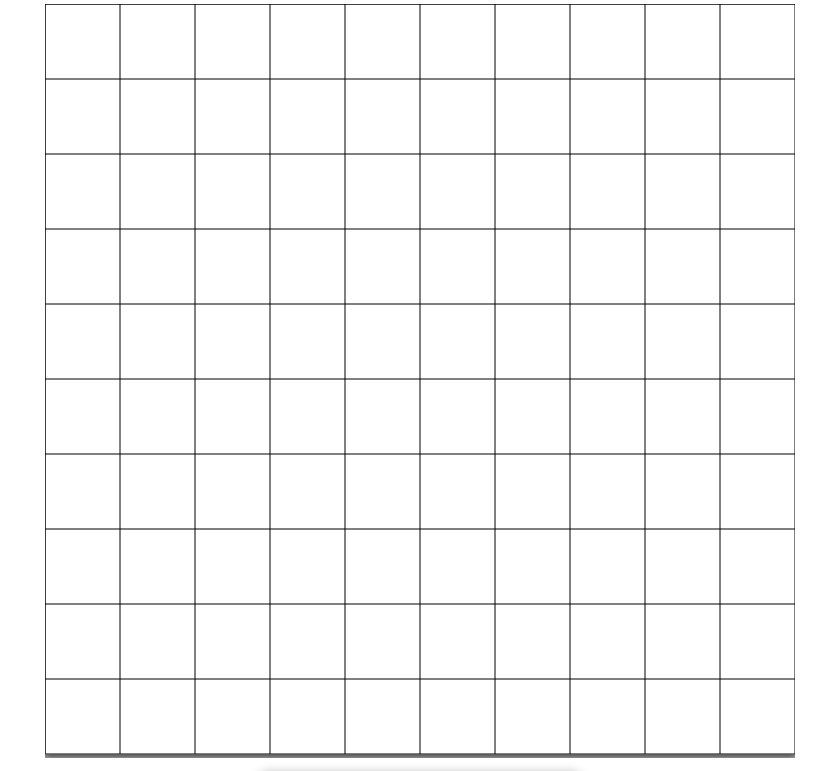
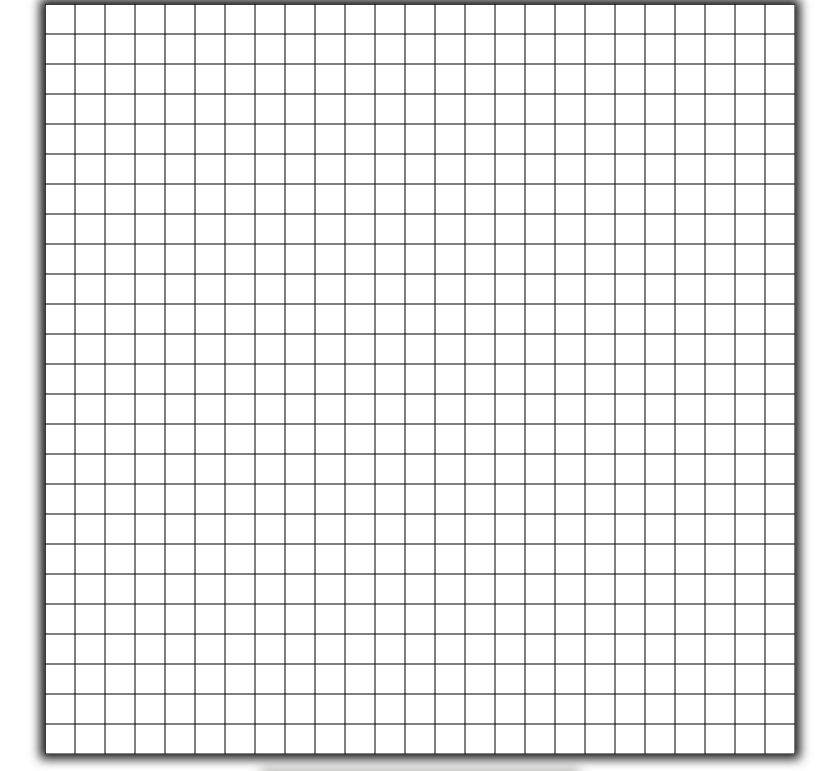
Before and after one commit to WilgotW/Pixelart-Painter, a plain HTML site: page index.html in a window 1280 px wide. Shown: the part 105-876 px from the top of the page, without its empty margins (220-1059 px from the left). Drawn offline with Linux system fonts and the light colour scheme; a web font is replaced by a local one.

Commit message:
fixed canvas shadow

```diff
--- a/index.html
+++ b/index.html
@@ -14,12 +14,7 @@
     <div class="center"><h1>Pixelart Painter!</h1></div>
 
     <div class="center">
-        <div class="canvasDiv">
-            <canvas></canvas>
-
-        </div>
-
-
+        <canvas></canvas>
     </div>
     <div class="center">
         <div class="grid-container">
@@ -39,8 +34,6 @@
             <div id="grid-item12"class="grid-item"></div>
         </div>
     </div>
-
-
     <script src="/script.js"></script>
 </body>
 </html>
--- a/script.js
+++ b/script.js
@@ -5,7 +5,7 @@ canvas.width = 750;
 canvas.height = 750;
 
 let lines = [];
-let lineAmount = 10;
+let lineAmount = 25;
 let lineGap = canvas.width/lineAmount;
 
 let squares = [];
--- a/style.css
+++ b/style.css
@@ -10,7 +10,7 @@
 }
 canvas{
     background-color: white;
-    box-shadow: 0px 0px 10px 5px rgba(0, 0, 0, 0.8);
+    box-shadow: 0px 0px 10px 5px rgba(0, 0, 0, 0.9);
 }
 h1{
     margin-top: 10px;
```
